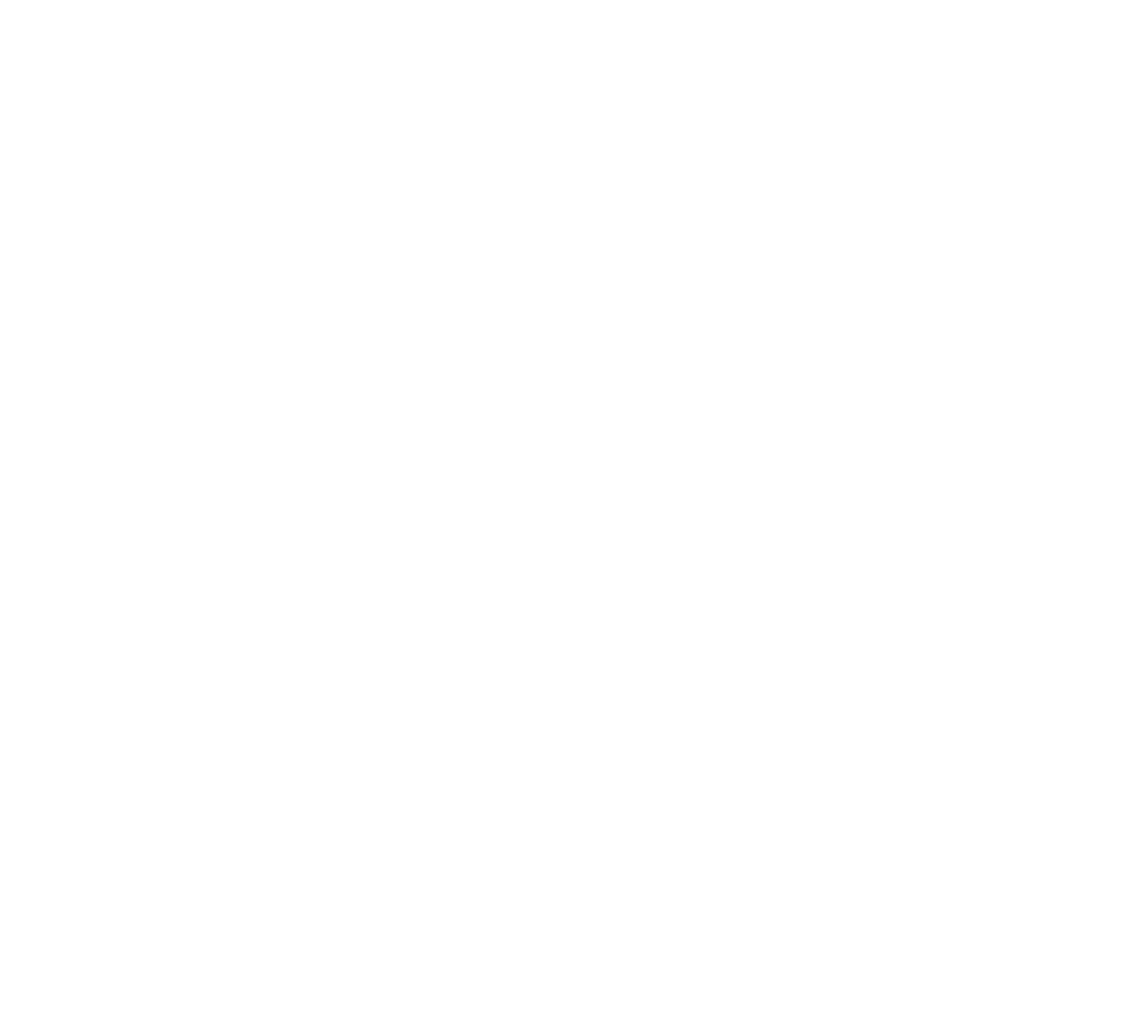
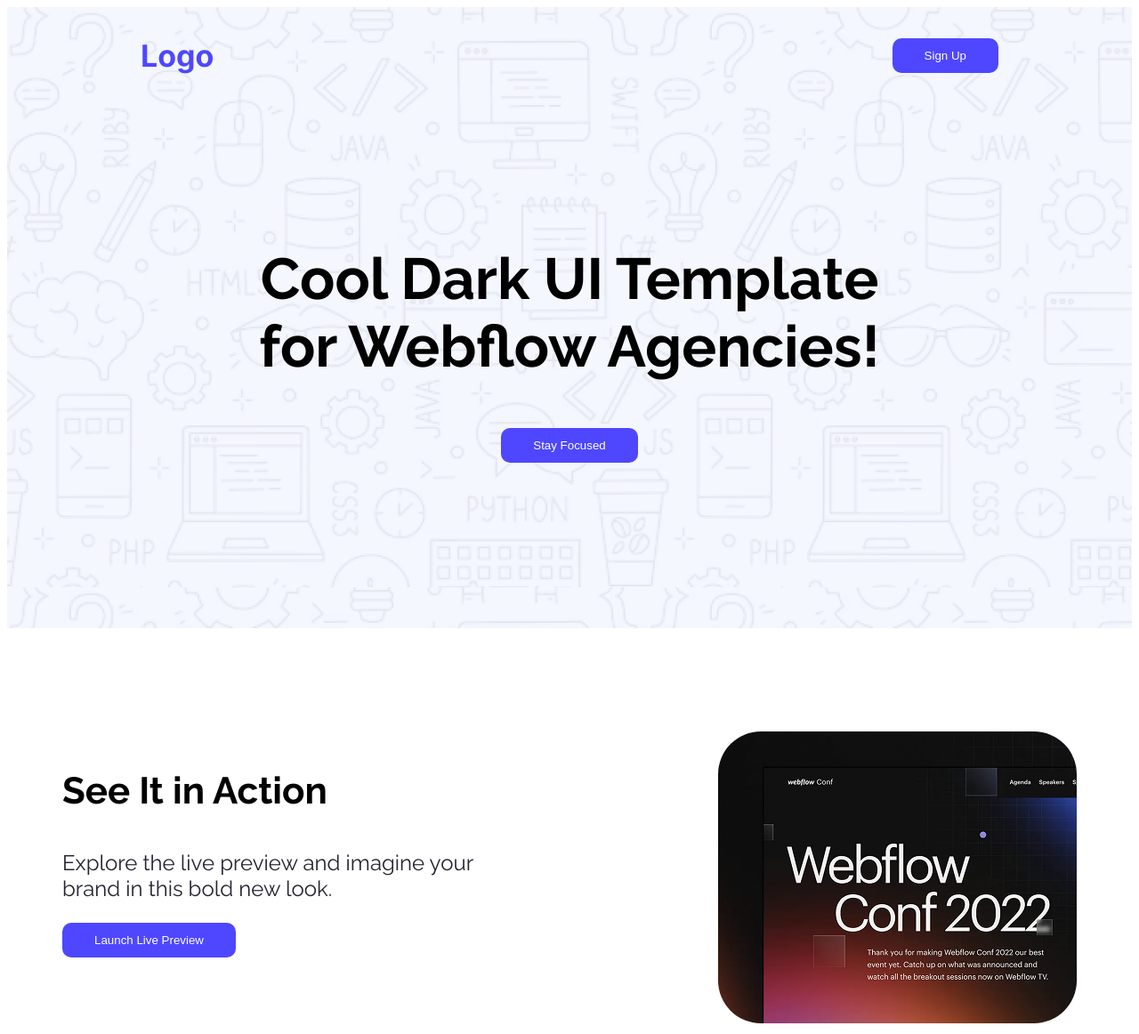
Before and after one commit to SUDIPTO2023/1st-assignment-programming-hero, a plain HTML site: page index.html in a window 1280 px wide. Shown: the whole page at 89% size. Before the commit the page ends 800 px from the top, so only its background shows below. Drawn offline with Linux system fonts and the light colour scheme.

Commit message:
banner and action section

```diff
--- a/index.html
+++ b/index.html
@@ -1,11 +1,48 @@
 <!DOCTYPE html>
 <html lang="en">
+
 <head>
     <meta charset="UTF-8">
     <meta name="viewport" content="width=device-width, initial-scale=1.0">
     <title>1st-Assignment-programming-hero</title>
+    <link rel="preconnect" href="https://fonts.googleapis.com">
+    <link rel="preconnect" href="https://fonts.gstatic.com" crossorigin>
+    <link
+        href="https://fonts.googleapis.com/css2?family=Inter:ital,opsz,wght@0,14..32,100..900;1,14..32,100..900&family=Open+Sans:ital,wght@0,300..800;1,300..800&display=swap"
+        rel="stylesheet">
+    <link rel="preconnect" href="https://fonts.googleapis.com">
+    <link rel="preconnect" href="https://fonts.gstatic.com" crossorigin>
+    <link
+        href="https://fonts.googleapis.com/css2?family=Inter:ital,opsz,wght@0,14..32,100..900;1,14..32,100..900&family=Open+Sans:ital,wght@0,300..800;1,300..800&family=Raleway:ital,wght@0,100..900;1,100..900&display=swap"
+        rel="stylesheet">
+    <link rel="stylesheet" href="styles/style.css">
 </head>
-<body>
 
+<body class="raleway-normal">
+    <header>
+        <nav>
+            <h3 class="text-color inter-normal">Logo</h3>
+
+            <button class="button-style">Sign Up</button>
+        </nav>
+        <div class="banner">
+            <h2 class="heading-font">Cool Dark UI Template for Webflow Agencies!</h2>
+            <button class="button-style button-center">Stay Focused</button>
+        </div>
+    </header>
+    <main>
+        <section class="Action-section">
+            <div class="left-side">
+                <h3 class="titel">See It in Action</h3>
+                <p class="subtitel">Explore the live preview and imagine your brand in this bold new look.</p>
+                <button class="button-style">Launch Live Preview</button>
+            </div>
+            <div class="right-side-image">
+                <img src="Assets/wc-mini.png" alt="">
+            </div>
+        </section>
+
+    </main>
 </body>
+
 </html>
--- a/styles/style.css
+++ b/styles/style.css
@@ -0,0 +1,81 @@
+/* font style */
+
+.inter-normal {
+    font-family: "Inter", sans-serif;
+    font-optical-sizing: auto;
+
+    font-style: normal;
+}
+
+.raleway-normal {
+  font-family: "Raleway", sans-serif;
+  font-optical-sizing: auto;
+  font-style: normal;
+}
+/* Nav style */
+nav {
+    display: flex;
+    justify-content: space-between;
+    align-items: center;
+    margin: 0 150px;
+}
+.text-color{
+    color: #4E47FF;
+    font-size: 34px;
+}
+/* shared button */
+.button-style{
+    background-color: #4E47FF;
+    padding: 12px 36px;
+    color: #FFFFFF;
+    border-radius: 10px;
+    border: none;
+
+}
+.button-style:hover{
+    background-color: yellow;
+    color: black;
+    cursor: pointer;
+}
+/* banner */
+.heading-font{
+    text-align: center;
+    font-size: 65px;
+    font-weight: bold;
+
+}
+ .banner{
+    margin:158px 267.5px 152px;
+ }
+ .button-center{
+
+    display: block;
+    margin: auto;
+
+ }
+ header{
+    background-image: url('../Assets/Hero-bg.png');
+    height: 698px;
+ }
+ main{
+    width: 1140px;
+    margin:0 auto;
+    margin-top: 116px;
+ }
+ /* Action section */
+ .titel{
+    font-size: 42px;
+    font-weight: bold;
+ }
+ .subtitel{
+    color: #252432;
+    font-size: 24px;
+ }
+ .Action-section{
+    display: flex;
+    justify-content:space-between ;
+    gap: 220px;
+ }
+ .right-side-image img{
+    border-radius: 48px;
+ }
```
Also changed, not shown: Assets/Hero-bg.png (added), Assets/avatar.png (added), Assets/icon-star.png (added), Assets/wc-big.png (added), Assets/wc-mini.png (added).
